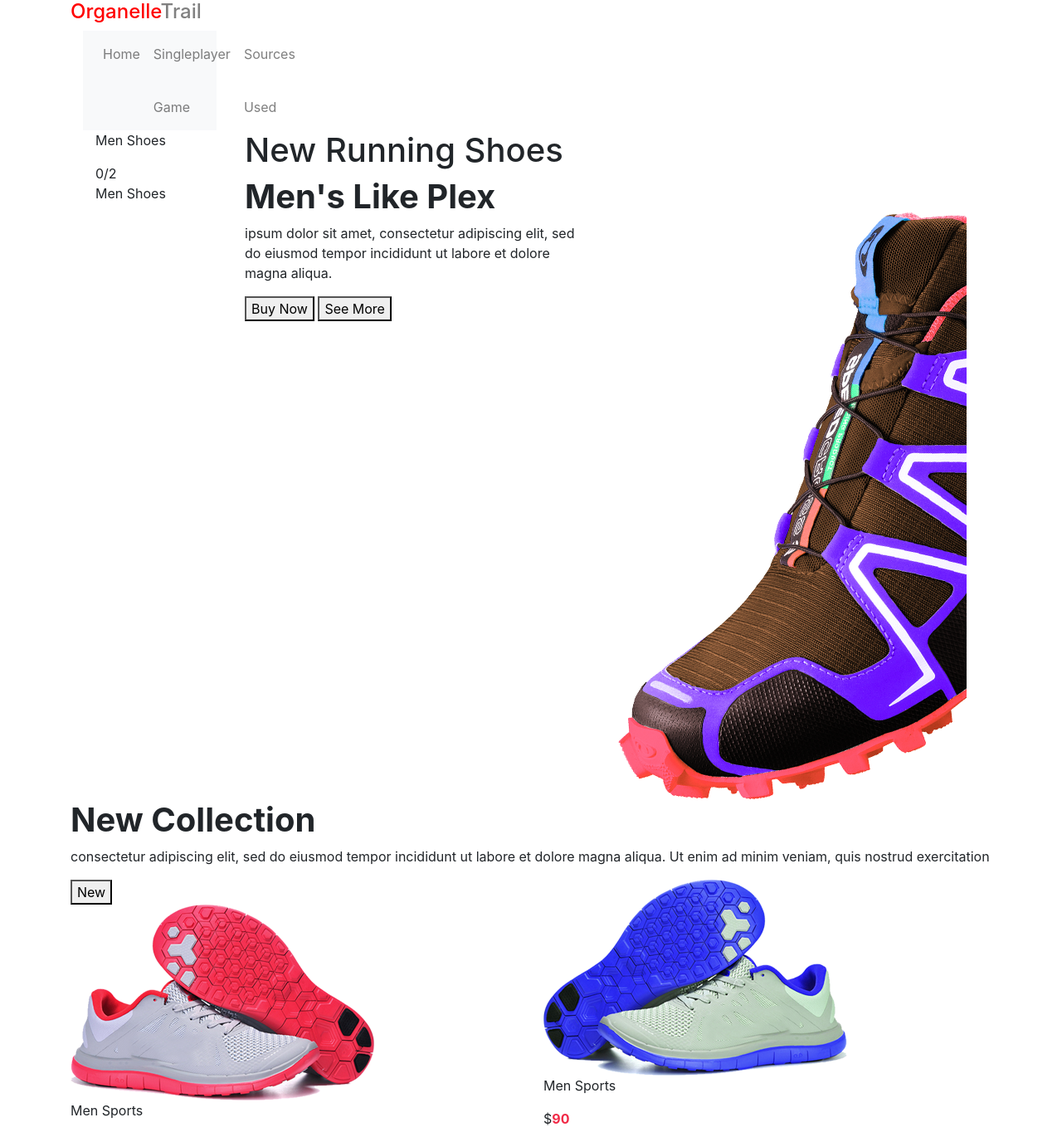
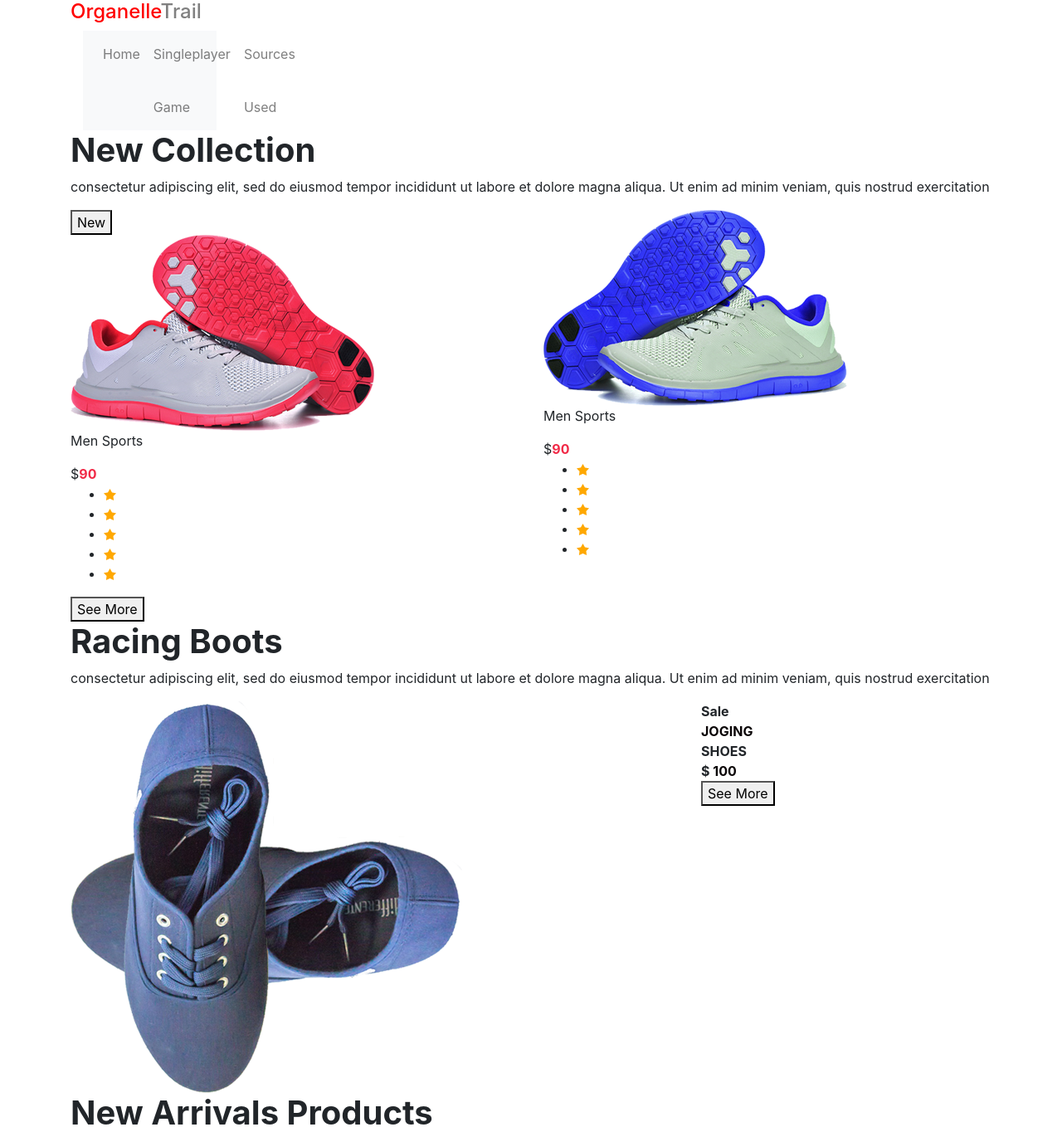
Before and after one commit to jiekaitao/cellsninja, a PHP site: page / in a window 1280 px wide. Shown: the top 1364 px of the page at 83% size. Run offline with PHP 8.4, Linux system fonts and the light colour scheme; some libraries are stand-ins or nearby versions.

Commit message:
Update index.php

```diff
--- a/index.php
+++ b/index.php
@@ -17,7 +17,7 @@
 
             <!-- Wrapper for slides -->
             <div class="carousel-inner">
-                <div class="carousel-item active">
+                <div class="carousel-item">
                     <div class="row">
 					<div class="col-sm-2 padding_0">
 						<p class="mens_taital">Men Shoes</p>
```
